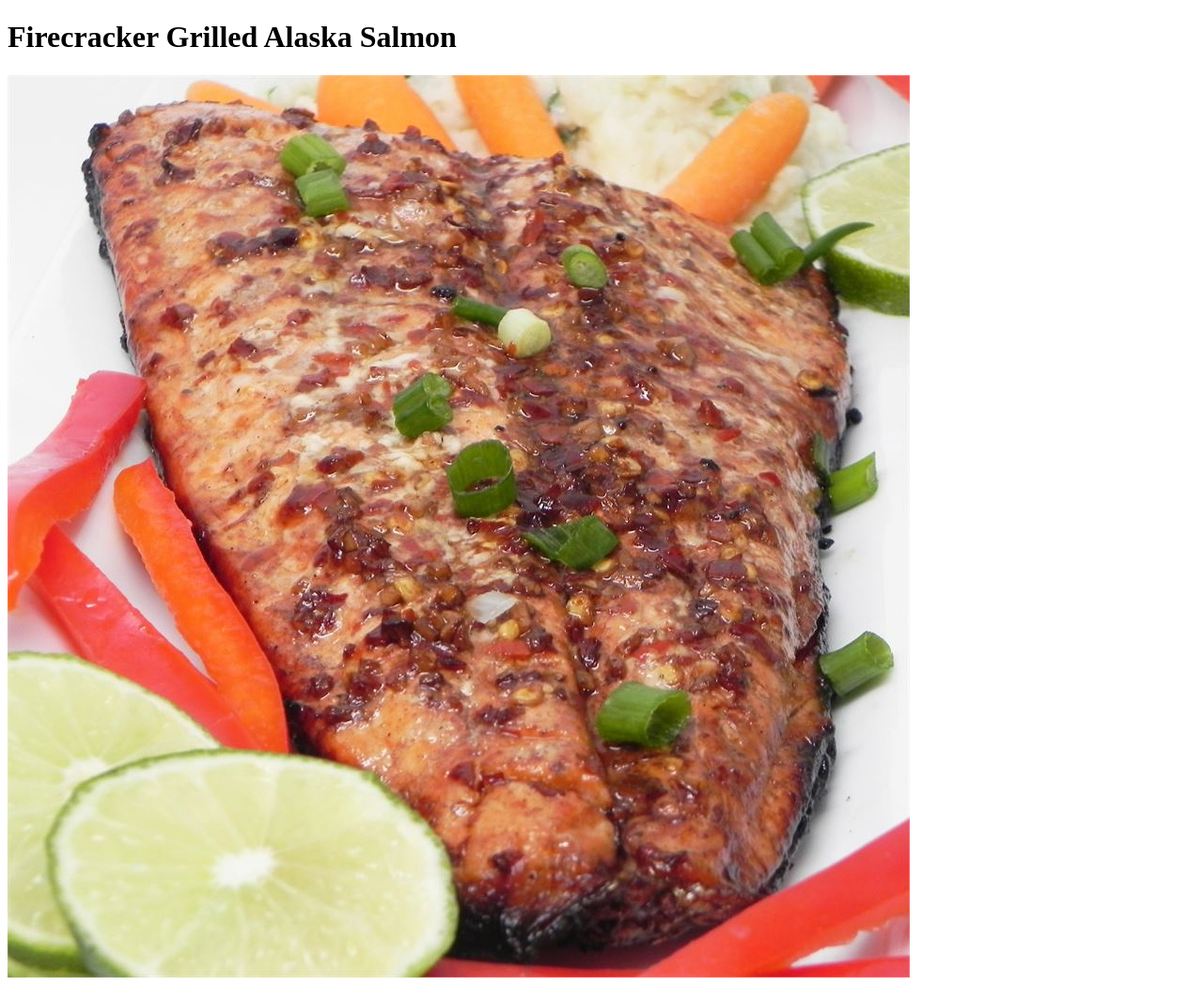
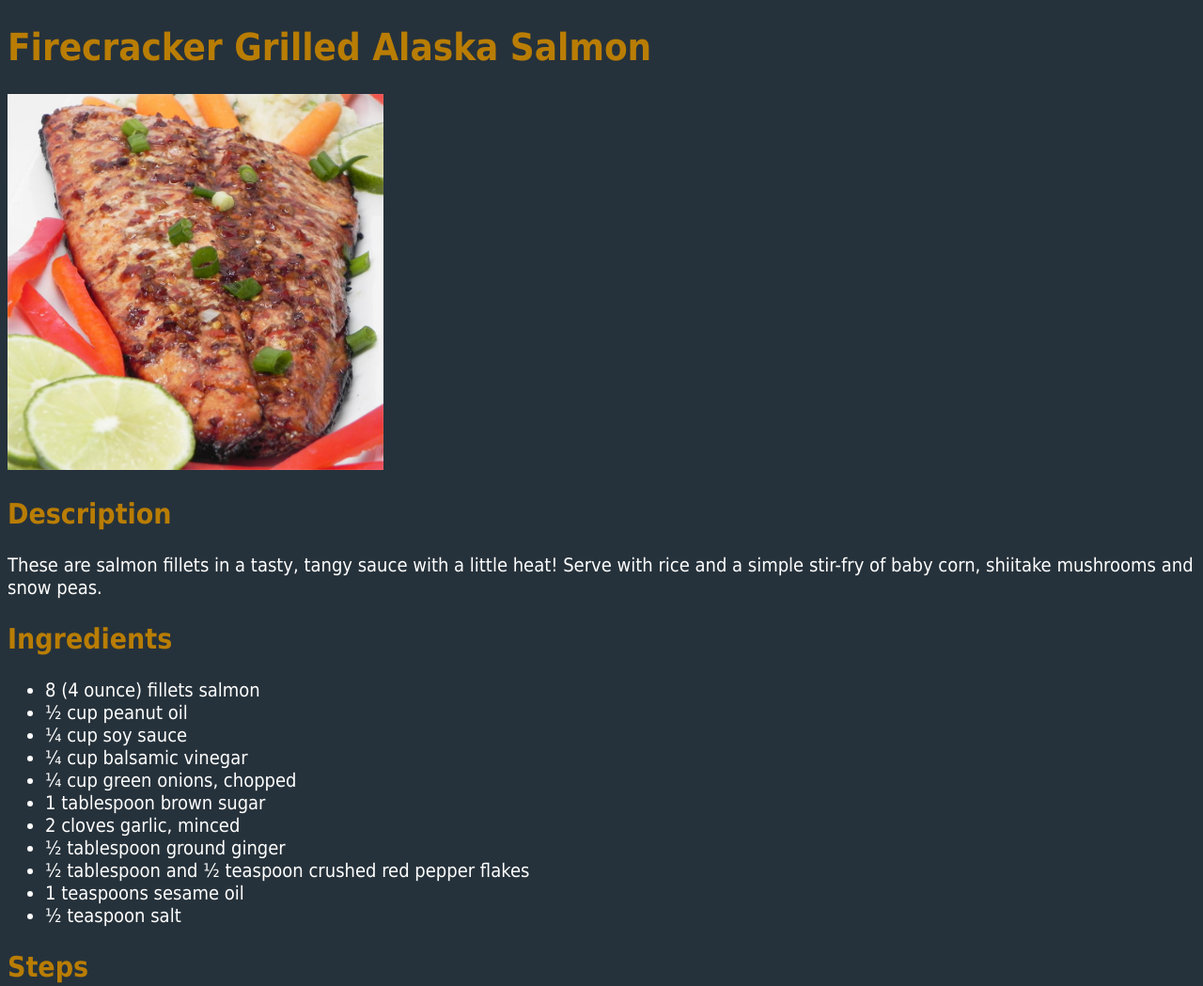
Before and after one commit to chgolsh/odin-recipes, a plain HTML site: page recipes/firecracker-grilled-alaska-salmon.html in a window 1280 px wide. Shown: the top 1049 px of the page at 94% size. Drawn offline with Linux system fonts and the light colour scheme.

Commit message:
add css styles

```diff
--- a/recipes/firecracker-grilled-alaska-salmon.html
+++ b/recipes/firecracker-grilled-alaska-salmon.html
@@ -2,6 +2,7 @@
 <html>
     <head>
         <meta charset="utf-8">
+        <link rel="stylesheet" href="../styles.css">
     </head>
     <body>
         <h1>
--- /dev/null
+++ b/styles.css
@@ -0,0 +1,19 @@
+body {
+    background-color: #26323B;
+    color: white;
+    font-family: Tahoma, Arial, sans-serif;
+    font-size: 20px;
+}
+
+img {
+    width: 400px;
+    height: auto;
+}
+
+h1, h2 {
+    color: #B97D04;
+}
+
+a {
+    color: #709FD2;
+}
```
Also changed, not shown: index.html (+1 -0 lines), recipes/spiced-tomato-soup.html (+1 -0 lines), recipes/texas-coleslaw.html (+1 -0 lines).
